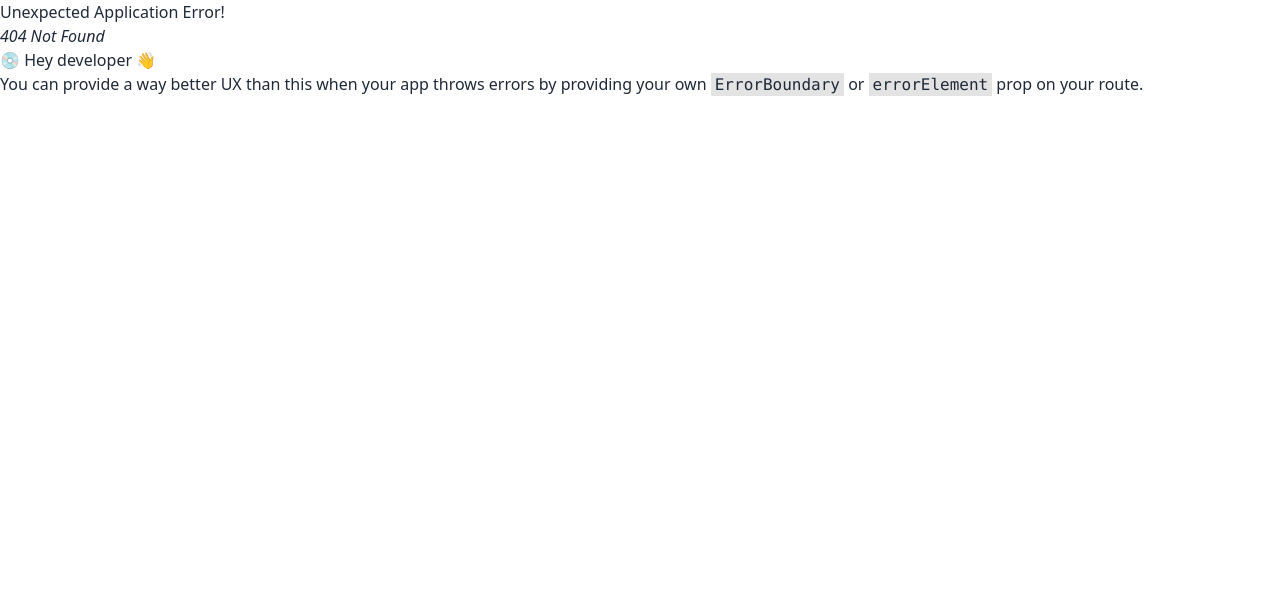
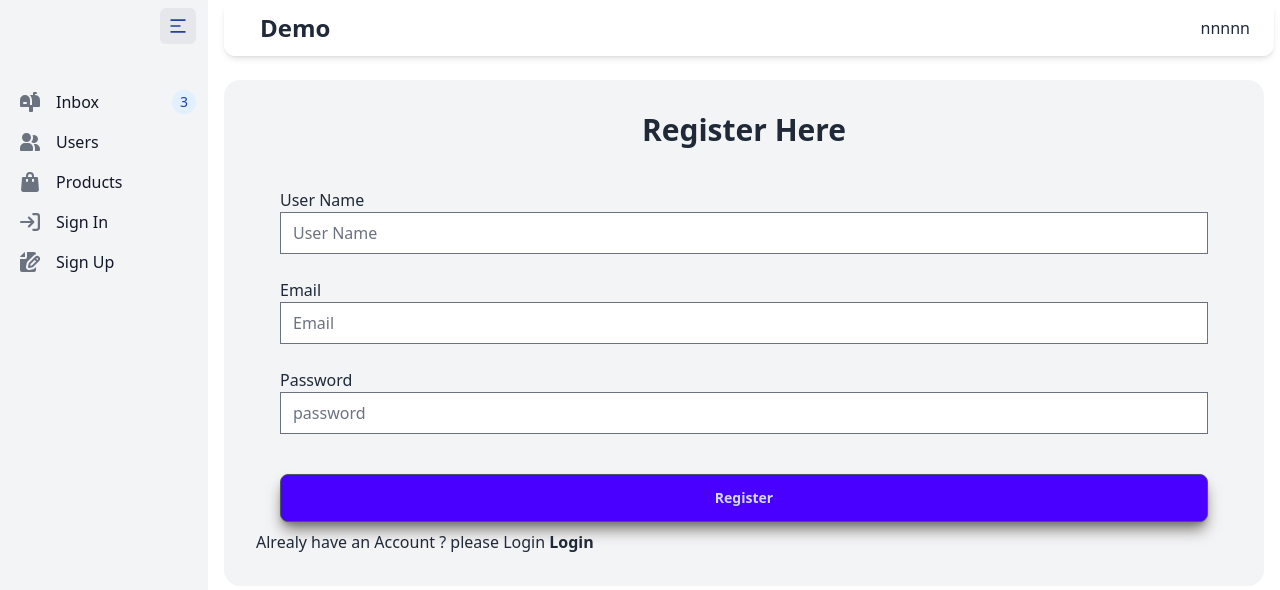
Before and after one commit to mdnasimnirob/mess-management-front-end, a React (Vite) app: page /register in a window 1280 px wide. Before the commit this address had no page. Shown: the top 590 px of the page. Built offline with nearby package versions, Linux system fonts and the light colour scheme.

Commit message:
login register

```diff
--- a/src/component/Sidebar.jsx
+++ b/src/component/Sidebar.jsx
@@ -1,6 +1,6 @@
 import { useState } from "react";
 import { NavLink } from "react-router-dom";
-import TopNavbar from "./TopNavbar";
+// import TopNavbar from "./TopNavbar";
 
 const Sidebar = () => {
     const [open, setOpen] = useState();
@@ -26,50 +26,50 @@ const Sidebar = () => {
                     <svg className="w-5 h-5" fill="currentColor" viewBox="0 0 20 20" xmlns="http://www.w3.org/2000/svg"><path fillRule="evenodd" d="M4.293 4.293a1 1 0 011.414 0L10 8.586l4.293-4.293a1 1 0 111.414 1.414L11.414 10l4.293 4.293a1 1 0 01-1.414 1.414L10 11.414l-4.293 4.293a1 1 0 01-1.414-1.414L8.586 10 4.293 5.707a1 1 0 010-1.414z" clipRule="evenodd"></path></svg>
                     <span className="sr-only">Close menu</span>
                 </button> */}
-                <div className="py-4 overflow-y-auto">
+                <div className=" overflow-y-auto">
                     <ul className="space-y-2 font-medium">
 
                         <li>
-                            <NavLink to='/profile' className="flex items-center p-2 text-gray-900 rounded-lg dark:text-white hover:bg-gray-100 dark:hover:bg-gray-700 group">
+                            <NavLink to='/profile' className="flex items-center py-1 text-gray-900 rounded-lg dark:text-white hover:bg-gray-100 dark:hover:bg-gray-700 group">
                                 <svg className="shrink-0 w-5 h-5 text-gray-500 transition duration-75 dark:text-gray-400 group-hover:text-gray-900 dark:group-hover:text-white" aria-hidden="true" xmlns="http://www.w3.org/2000/svg" fill="currentColor" viewBox="0 0 20 20">
                                     <path d="m17.418 3.623-.018-.008a6.713 6.713 0 0 0-2.4-.569V2h1a1 1 0 1 0 0-2h-2a1 1 0 0 0-1 1v2H9.89A6.977 6.977 0 0 1 12 8v5h-2V8A5 5 0 1 0 0 8v6a1 1 0 0 0 1 1h8v4a1 1 0 0 0 1 1h2a1 1 0 0 0 1-1v-4h6a1 1 0 0 0 1-1V8a5 5 0 0 0-2.582-4.377ZM6 12H4a1 1 0 0 1 0-2h2a1 1 0 0 1 0 2Z" />
                                 </svg>
-                                <span className="flex-1 ms-3 whitespace-nowrap">Inbox</span>
+                                <span className="flex-1 ms-4 whitespace-nowrap">Inbox</span>
                                 <span className="inline-flex items-center justify-center w-3 h-3 p-3 ms-3 text-sm font-medium text-blue-800 bg-blue-100 rounded-full dark:bg-blue-900 dark:text-blue-300">3</span>
                             </NavLink>
                         </li>
                         <li>
-                            <a href="#" className="flex items-center p-2 text-gray-900 rounded-lg dark:text-white hover:bg-gray-100 dark:hover:bg-gray-700 group">
+                            <a href="#" className="flex items-center py-1 text-gray-900 rounded-lg dark:text-white hover:bg-gray-100 dark:hover:bg-gray-700 group">
                                 <svg className="shrink-0 w-5 h-5 text-gray-500 transition duration-75 dark:text-gray-400 group-hover:text-gray-900 dark:group-hover:text-white" aria-hidden="true" xmlns="http://www.w3.org/2000/svg" fill="currentColor" viewBox="0 0 20 18">
                                     <path d="M14 2a3.963 3.963 0 0 0-1.4.267 6.439 6.439 0 0 1-1.331 6.638A4 4 0 1 0 14 2Zm1 9h-1.264A6.957 6.957 0 0 1 15 15v2a2.97 2.97 0 0 1-.184 1H19a1 1 0 0 0 1-1v-1a5.006 5.006 0 0 0-5-5ZM6.5 9a4.5 4.5 0 1 0 0-9 4.5 4.5 0 0 0 0 9ZM8 10H5a5.006 5.006 0 0 0-5 5v2a1 1 0 0 0 1 1h11a1 1 0 0 0 1-1v-2a5.006 5.006 0 0 0-5-5Z" />
                                 </svg>
-                                <span className="flex-1 ms-3 whitespace-nowrap">Users</span>
+                                <span className="flex-1 ms-4 whitespace-nowrap">Users</span>
                             </a>
                         </li>
                         <li>
-                            <a href="#" className="flex items-center p-2 text-gray-900 rounded-lg dark:text-white hover:bg-gray-100 dark:hover:bg-gray-700 group">
+                            <a href="#" className="flex items-center py-1 text-gray-900 rounded-lg dark:text-white hover:bg-gray-100 dark:hover:bg-gray-700 group">
                                 <svg className="shrink-0 w-5 h-5 text-gray-500 transition duration-75 dark:text-gray-400 group-hover:text-gray-900 dark:group-hover:text-white" aria-hidden="true" xmlns="http://www.w3.org/2000/svg" fill="currentColor" viewBox="0 0 18 20">
                                     <path d="M17 5.923A1 1 0 0 0 16 5h-3V4a4 4 0 1 0-8 0v1H2a1 1 0 0 0-1 .923L.086 17.846A2 2 0 0 0 2.08 20h13.84a2 2 0 0 0 1.994-2.153L17 5.923ZM7 9a1 1 0 0 1-2 0V7h2v2Zm0-5a2 2 0 1 1 4 0v1H7V4Zm6 5a1 1 0 1 1-2 0V7h2v2Z" />
                                 </svg>
-                                <span className="flex-1 ms-3 whitespace-nowrap">Products</span>
+                                <span className="flex-1 ms-4 whitespace-nowrap">Products</span>
                             </a>
                         </li>
                         <li>
-                            <a href="#" className="flex items-center p-2 text-gray-900 rounded-lg dark:text-white hover:bg-gray-100 dark:hover:bg-gray-700 group">
+                            <a href="#" className="flex items-center py-1 text-gray-900 rounded-lg dark:text-white hover:bg-gray-100 dark:hover:bg-gray-700 group">
                                 <svg className="shrink-0 w-5 h-5 text-gray-500 transition duration-75 dark:text-gray-400 group-hover:text-gray-900 dark:group-hover:text-white" aria-hidden="true" xmlns="http://www.w3.org/2000/svg" fill="none" viewBox="0 0 18 16">
                                     <path stroke="currentColor" strokeLinecap="round" strokeLinejoin="round" strokeWidth="2" d="M1 8h11m0 0L8 4m4 4-4 4m4-11h3a2 2 0 0 1 2 2v10a2 2 0 0 1-2 2h-3" />
                                 </svg>
-                                <span className="flex-1 ms-3 whitespace-nowrap">Sign In</span>
+                                <span className="flex-1 ms-4 whitespace-nowrap">Sign In</span>
                             </a>
                         </li>
                         <li>
-                            <a href="#" className="flex items-center p-2 text-gray-900 rounded-lg dark:text-white hover:bg-gray-100 dark:hover:bg-gray-700 group">
+                            <a href="#" className="flex items-center py-1 text-gray-900 rounded-lg dark:text-white hover:bg-gray-100 dark:hover:bg-gray-700 group">
                                 <svg className="shrink-0 w-5 h-5 text-gray-500 transition duration-75 dark:text-gray-400 group-hover:text-gray-900 dark:group-hover:text-white" aria-hidden="true" xmlns="http://www.w3.org/2000/svg" fill="currentColor" viewBox="0 0 20 20">
                                     <path d="M5 5V.13a2.96 2.96 0 0 0-1.293.749L.879 3.707A2.96 2.96 0 0 0 .13 5H5Z" />
                                     <path d="M6.737 11.061a2.961 2.961 0 0 1 .81-1.515l6.117-6.116A4.839 4.839 0 0 1 16 2.141V2a1.97 1.97 0 0 0-1.933-2H7v5a2 2 0 0 1-2 2H0v11a1.969 1.969 0 0 0 1.933 2h12.134A1.97 1.97 0 0 0 16 18v-3.093l-1.546 1.546c-.413.413-.94.695-1.513.81l-3.4.679a2.947 2.947 0 0 1-1.85-.227 2.96 2.96 0 0 1-1.635-3.257l.681-3.397Z" />
                                     <path d="M8.961 16a.93.93 0 0 0 .189-.019l3.4-.679a.961.961 0 0 0 .49-.263l6.118-6.117a2.884 2.884 0 0 0-4.079-4.078l-6.117 6.117a.96.96 0 0 0-.263.491l-.679 3.4A.961.961 0 0 0 8.961 16Zm7.477-9.8a.958.958 0 0 1 .68-.281.961.961 0 0 1 .682 1.644l-.315.315-1.36-1.36.313-.318Zm-5.911 5.911 4.236-4.236 1.359 1.359-4.236 4.237-1.7.339.341-1.699Z" />
                                 </svg>
-                                <span className="flex-1 ms-3 whitespace-nowrap">Sign Up</span>
+                                <span className="flex-1 ms-4 whitespace-nowrap">Sign Up</span>
                             </a>
                         </li>
                     </ul>
--- a/src/component/TopNavbar.jsx
+++ b/src/component/TopNavbar.jsx
@@ -1,6 +1,7 @@
 
 import { useEffect, useRef, useState } from "react";
-import { BsPersonFillAdd } from "react-icons/bs";
+import { BsPeopleFill, BsPersonFillAdd } from "react-icons/bs";
+import { FaPersonBooth, FaShoppingCart } from "react-icons/fa";
 import { IoCloseSharp, IoPersonCircleOutline } from "react-icons/io5";
 import { MdOutlineSoupKitchen } from "react-icons/md";
 
@@ -35,7 +36,7 @@ const TopNavbar = () => {
     return (
 
 
-        <nav className="  bg-white border-gray-200 dark:bg-gray-900">
+        <nav className=" rounded-xl  bg-white border-gray-200 dark:bg-gray-900">
             {/* <div className="  lg:rounded-2xl  w-full h-13 bg-white shadow-sm  shadow-gray-200 navbar p-4">
                 <div className="navbar-start flex items-center space-x-3 rtl:space-x-reverse">
                     <button onClick={handleToggleMenu} className=" bg-gray-100 p-2 px-3 visible lg:hidden md:hidden  ">
@@ -63,21 +64,21 @@ const TopNavbar = () => {
             </div> */}
 
 
-            <div className="  flex justify-between items-center w-full px-6 py-3 bg- shadow-sm">
+            <div className="  flex justify-between items-center w-full px-6 py-3 lg:shadow-none shadow-sm">
 
                 <div className="flex items-center space-x-3">
                     <button
                         onClick={handleToggleMenu}
                         className="bg-gray-100 p-2 px-3 lg:hidden md:hidden"
                     >
-                        <RiMenu2Line className="text-3xl text-black hover:text-blue-600" />
+                        <RiMenu2Line className="text-2xl text-black hover:text-blue-600" />
                     </button>
 
                     <NavLink to="/profile" className="lg:hidden md:hidden">
-                        <IoPersonCircleOutline className="text-5xl" />
+                        <IoPersonCircleOutline className="text-4xl" />
                     </NavLink>
 
-                    <span className="text-2xl px-9 font-semibold">Demo</span>
+                    <span className="text-2xl font-semibold">Demo</span>
                 </div>
 
 
@@ -142,50 +143,44 @@ const TopNavbar = () => {
                         </li>
                         <li>
                             <NavLink to='/addMeal' onClick={() => { (setOpen(false)) }} className="flex items-center p-2 text-gray-900 rounded-lg dark:text-white hover:bg-gray-100 dark:hover:bg-gray-700 group">
-                                <MdOutlineSoupKitchen className=" text-xl text-gray-600" />
+                                <MdOutlineSoupKitchen className=" text-xl text-gray-700" />
                                 <span className="flex-1 ms-3 whitespace-nowrap">Add Meal</span>
                             </NavLink>
                         </li>
                         <li>
                             <NavLink onClick={() => { (setOpen(false)) }} to='/addCost' className="flex items-center p-2 text-gray-900 rounded-lg dark:text-white hover:bg-gray-100 dark:hover:bg-gray-700 group">
-                                <svg className="shrink-0 w-5 h-5 text-gray-500 transition duration-75 dark:text-gray-400 group-hover:text-gray-900 dark:group-hover:text-white" aria-hidden="true" xmlns="http://www.w3.org/2000/svg" fill="currentColor" viewBox="0 0 18 20">
-                                    <path d="M17 5.923A1 1 0 0 0 16 5h-3V4a4 4 0 1 0-8 0v1H2a1 1 0 0 0-1 .923L.086 17.846A2 2 0 0 0 2.08 20h13.84a2 2 0 0 0 1.994-2.153L17 5.923ZM7 9a1 1 0 0 1-2 0V7h2v2Zm0-5a2 2 0 1 1 4 0v1H7V4Zm6 5a1 1 0 1 1-2 0V7h2v2Z" />
-                                </svg>
+                                <FaShoppingCart className=" text-xl text-gray-600" />
                                 <span className="flex-1 ms-3 whitespace-nowrap">Add Cost</span>
                             </NavLink>
                         </li>
                         <li>
                             <NavLink to='/allMember' onClick={() => { (setOpen(false)) }} className="flex items-center p-2 text-gray-900 rounded-lg dark:text-white hover:bg-gray-100 dark:hover:bg-gray-700 group">
-                                <svg className="shrink-0 w-5 h-5 text-gray-500 transition duration-75 dark:text-gray-400 group-hover:text-gray-900 dark:group-hover:text-white" aria-hidden="true" xmlns="http://www.w3.org/2000/svg" fill="currentColor" viewBox="0 0 18 20">
-                                    <path d="M17 5.923A1 1 0 0 0 16 5h-3V4a4 4 0 1 0-8 0v1H2a1 1 0 0 0-1 .923L.086 17.846A2 2 0 0 0 2.08 20h13.84a2 2 0 0 0 1.994-2.153L17 5.923ZM7 9a1 1 0 0 1-2 0V7h2v2Zm0-5a2 2 0 1 1 4 0v1H7V4Zm6 5a1 1 0 1 1-2 0V7h2v2Z" />
-                                </svg>
+                                <BsPeopleFill />
                                 <span className="flex-1 ms-3 whitespace-nowrap">All Member</span>
                             </NavLink>
                         </li>
                         <li>
                             <NavLink onClick={() => { (setOpen(false)) }} to='/changeManager' className="flex items-center p-2 text-gray-900 rounded-lg dark:text-white hover:bg-gray-100 dark:hover:bg-gray-700 group">
-                                <svg className="shrink-0 w-5 h-5 text-gray-500 transition duration-75 dark:text-gray-400 group-hover:text-gray-900 dark:group-hover:text-white" aria-hidden="true" xmlns="http://www.w3.org/2000/svg" fill="currentColor" viewBox="0 0 18 20">
-                                    <path d="M17 5.923A1 1 0 0 0 16 5h-3V4a4 4 0 1 0-8 0v1H2a1 1 0 0 0-1 .923L.086 17.846A2 2 0 0 0 2.08 20h13.84a2 2 0 0 0 1.994-2.153L17 5.923ZM7 9a1 1 0 0 1-2 0V7h2v2Zm0-5a2 2 0 1 1 4 0v1H7V4Zm6 5a1 1 0 1 1-2 0V7h2v2Z" />
-                                </svg>
+                                <FaPersonBooth />
                                 <span className="flex-1 ms-3 whitespace-nowrap">Change Manager</span>
                             </NavLink>
                         </li>
                         <li>
-                            <NavLink onClick={() => { (setOpen(false)) }} to='/' className="flex items-center p-2 text-gray-900 rounded-lg dark:text-white hover:bg-gray-100 dark:hover:bg-gray-700 group">
+                            <NavLink onClick={() => { (setOpen(false)) }} to='/login' className="flex items-center p-2 text-gray-900 rounded-lg dark:text-white hover:bg-gray-100 dark:hover:bg-gray-700 group">
                                 <svg className="shrink-0 w-5 h-5 text-gray-500 transition duration-75 dark:text-gray-400 group-hover:text-gray-900 dark:group-hover:text-white" aria-hidden="true" xmlns="http://www.w3.org/2000/svg" fill="none" viewBox="0 0 18 16">
                                     <path stroke="currentColor" strokeLinecap="round" strokeLinejoin="round" strokeWidth="2" d="M1 8h11m0 0L8 4m4 4-4 4m4-11h3a2 2 0 0 1 2 2v10a2 2 0 0 1-2 2h-3" />
                                 </svg>
-                                <span className="flex-1 ms-3 whitespace-nowrap">Sign In</span>
+                                <span className="flex-1 ms-3 whitespace-nowrap">Login</span>
                             </NavLink>
                         </li>
                         <li>
-                            <NavLink onClick={() => { (setOpen(false)) }} to='/' className="flex items-center p-2 text-gray-900 rounded-lg dark:text-white hover:bg-gray-100 dark:hover:bg-gray-700 group">
+                            <NavLink onClick={() => { (setOpen(false)) }} to='/register' className="flex items-center p-2 text-gray-900 rounded-lg dark:text-white hover:bg-gray-100 dark:hover:bg-gray-700 group">
                                 <svg className="shrink-0 w-5 h-5 text-gray-500 transition duration-75 dark:text-gray-400 group-hover:text-gray-900 dark:group-hover:text-white" aria-hidden="true" xmlns="http://www.w3.org/2000/svg" fill="currentColor" viewBox="0 0 20 20">
                                     <path d="M5 5V.13a2.96 2.96 0 0 0-1.293.749L.879 3.707A2.96 2.96 0 0 0 .13 5H5Z" />
                                     <path d="M6.737 11.061a2.961 2.961 0 0 1 .81-1.515l6.117-6.116A4.839 4.839 0 0 1 16 2.141V2a1.97 1.97 0 0 0-1.933-2H7v5a2 2 0 0 1-2 2H0v11a1.969 1.969 0 0 0 1.933 2h12.134A1.97 1.97 0 0 0 16 18v-3.093l-1.546 1.546c-.413.413-.94.695-1.513.81l-3.4.679a2.947 2.947 0 0 1-1.85-.227 2.96 2.96 0 0 1-1.635-3.257l.681-3.397Z" />
                                     <path d="M8.961 16a.93.93 0 0 0 .189-.019l3.4-.679a.961.961 0 0 0 .49-.263l6.118-6.117a2.884 2.884 0 0 0-4.079-4.078l-6.117 6.117a.96.96 0 0 0-.263.491l-.679 3.4A.961.961 0 0 0 8.961 16Zm7.477-9.8a.958.958 0 0 1 .68-.281.961.961 0 0 1 .682 1.644l-.315.315-1.36-1.36.313-.318Zm-5.911 5.911 4.236-4.236 1.359 1.359-4.236 4.237-1.7.339.341-1.699Z" />
                                 </svg>
-                                <span className="flex-1 ms-3 whitespace-nowrap">Sign Up</span>
+                                <span className="flex-1 ms-3 whitespace-nowrap">Register</span>
                             </NavLink>
                         </li>
                     </ul>
--- a/src/layout/MainLayout.jsx
+++ b/src/layout/MainLayout.jsx
@@ -36,23 +36,23 @@ const MainLayout = () => {
 
         <div className="mx-auto">
 
-            <div className={`fixed  top-0 z-40 w-full bg-white shadow-md transition-all duration-300  ml-0   ${isSidebarOpen ? "lg:w-[calc(100%-230px)] lg:left-[230px]" : "lg:w-full lg:left-0"}`}>
+            <div className={`fixed  top-0 z-40 w-full bg-white lg:rounded-xl shadow-md transition-all duration-300  ml-0   ${isSidebarOpen ? "lg:w-[calc(100%-230px)] lg:left-[224px] lg:transition-all lg:duration-500" : "lg:w-[calc(100%-80px)]  lg:left-20 transition-all duration-500"}`}>
                 <TopNavbar />
             </div>
 
             <div className="lg:flex">
 
-                <div className={`lg:fixed hidden lg:block md:block sm:hidden left-0 -top-3 h-screen bg- p-3 transition-all duration-300 z-40 ${isSidebarOpen ? "w-52" : "w-[69px] overflow-hidden"}`}>
+                <div className={`lg:fixed hidden bg-gray-100 lg:block md:block sm:hidden left-0 top-0 h-screen bg- px-1 z-40 ${isSidebarOpen ? "w-52 transition-all duration-500 overflow-hidden " : "w-[57px] transition-all duration-500  overflow-hidden"}`}>
                     <Sidebar />
                 </div>
 
-                <div className={`lg:pt-20 pt-20 w-full md:pt-20 px-4 transition-all duration-300 ${isSidebarOpen ? "lg:ml-56" : "lg:ml-16"}`}>
+                <div className={`lg:pt-20 pt-20 w-full md:pt-20   ${isSidebarOpen ? "lg:ml-56 lg:pr-4 transition-all duration-500 " : "lg:ml-16 lg:pl-2 lg:pr-2 transition-all duration-500"}`}>
 
                     <button
                         onClick={() => setIsSidebarOpen(!isSidebarOpen)}
-                        className={`lg:fixed hidden lg:block md:block sm:hidden z-40 -top-2 left-0 mt-4 bg-gray-200 p-2 rounded-md  text-blue-800 ${isSidebarOpen ? "lg:left-40" : "lg:left-5"}`}
+                        className={`lg:fixed hidden lg:block md:block sm:hidden z-40 -top-2 left-0 mt-4 bg-gray-200 p-2 rounded-md  text-blue-800 ${isSidebarOpen ? "lg:left-40 transition-all duration-500" : "lg:left-3 transition-all duration-500"}`}
                     >
-                        <RiMenu2Line className="text-3xl" />
+                        <RiMenu2Line className="text-xl" />
                     </button>
 
                     <Outlet />
--- /dev/null
+++ b/src/pages/Login.jsx
@@ -0,0 +1,63 @@
+import { useForm } from "react-hook-form";
+import { NavLink } from "react-router-dom";
+
+
+const Login = () => {
+    const { handleSubmit, register } = useForm();
+    const onSubmit = (data) => {
+        console.log(data);
+    }
+    return (
+        <div className="mt-20 lg:mt-2 ">
+            <div className="card flex justify-center mb-4 bg-gray-100">
+                <div className="card-header d-flex justify-content-between align-items-center ">
+                    <h5 className="mb-2 font-semibold pt-4 px-6 text-center mt-4 text-3xl">Login Please</h5>
+                </div>
+                <div className="card-body">
+                    <form onSubmit={handleSubmit(onSubmit)}>
+                        <div className="grid grid-cols-1 lg:grid-cols-1 gap-3 px-6 ">
+
+
+                            <div className="mb-3">
+                                <label className="form-label" htmlFor="email-default-fullname">
+                                    Email
+                                </label>
+                                <input
+                                    {...register("email", { required: true })}
+                                    name="email"
+                                    type="email"
+                                    className="form-control w-full"
+                                    id="email-default-fullname"
+                                    placeholder="Email"
+                                />
+                            </div>
+                            <div className="mb-3">
+                                <label className="form-label" htmlFor="password-default-fullname">
+                                    Password
+                                </label>
+                                <input
+                                    {...register("password", { required: true })}
+                                    name="password"
+                                    type="password"
+                                    className="form-control w-full"
+
+                                    placeholder="password"
+                                />
+                            </div>
+
+                            <div>
+                                <input type="submit" value='Register' className="btn btn-primary mt-4 w-full shadow-lg shadow-stone-500 border-gray-600 p-2" />
+                            </div>
+
+                        </div>
+                    </form>
+                    <div>
+                        <h3>Do not have Account ? please <NavLink to='/register'><span className="font-bold">Register</span></NavLink></h3>
+                    </div>
+                </div>
+            </div>
+        </div>
+    );
+};
+
+export default Login;
--- /dev/null
+++ b/src/pages/Register.jsx
@@ -0,0 +1,75 @@
+import { useForm } from "react-hook-form";
+import { NavLink } from "react-router-dom";
+
+
+const Register = () => {
+    const { handleSubmit, register } = useForm();
+    const onSubmit = (data) => {
+        console.log(data);
+    }
+    return (
+        <div className="lg:mt-0 mt-16">
+            <div className="card mb-4 bg-gray-100">
+                <div className="card-header d-flex justify-content-between align-items-center ">
+                    <h5 className="mb-2 font-semibold pt-4 px-6 text-center mt-4 text-3xl">Register Here</h5>
+                </div>
+                <div className="card-body">
+                    <form onSubmit={handleSubmit(onSubmit)}>
+                        <div className="grid grid-cols-1 lg:grid-cols-1 gap-3 px-6 ">
+
+                            <div className="mb-3">
+                                <label className="form-label" htmlFor="name-default-fullname">
+                                    User Name
+                                </label>
+                                <input
+                                    {...register("name", { required: true })}
+                                    name="name"
+                                    type="text"
+                                    className="form-control w-full"
+                                    id="name-default-fullname"
+                                    placeholder="User Name"
+                                />
+                            </div>
+                            <div className="mb-3">
+                                <label className="form-label" htmlFor="email-default-fullname">
+                                    Email
+                                </label>
+                                <input
+                                    {...register("email", { required: true })}
+                                    name="email"
+                                    type="email"
+                                    className="form-control w-full"
+                                    id="email-default-fullname"
+                                    placeholder="Email"
+                                />
+                            </div>
+                            <div className="mb-3">
+                                <label className="form-label" htmlFor="password-default-fullname">
+                                    Password
+                                </label>
+                                <input
+                                    {...register("password", { required: true })}
+                                    name="password"
+                                    type="password"
+                                    className="form-control w-full"
+
+                                    placeholder="password"
+                                />
+                            </div>
+
+                            <div>
+                                <input type="submit" value='Register' className="btn btn-primary mt-4 w-full shadow-lg shadow-stone-500 border-gray-600 p-2" />
+                            </div>
+
+                        </div>
+                    </form>
+                    <div>
+                        <h3>Alrealy have an Account ? please Login <NavLink to='/login'><span className="font-bold">Login</span></NavLink></h3>
+                    </div>
+                </div>
+            </div>
+        </div>
+    );
+};
+
+export default Register;
```
Also changed, not shown: src/pages/AddCost.jsx (added, +10 -0 lines), src/pages/AddDeposit.jsx (added, +11 -0 lines), src/pages/AddMeal.jsx (added, +11 -0 lines), src/pages/AllMember.jsx (added, +11 -0 lines), src/pages/ChangeManager.jsx (added, +11 -0 lines), src/pages/MealRequest.jsx (added, +11 -0 lines), src/routes/Router.jsx (+48 -0 lines).
